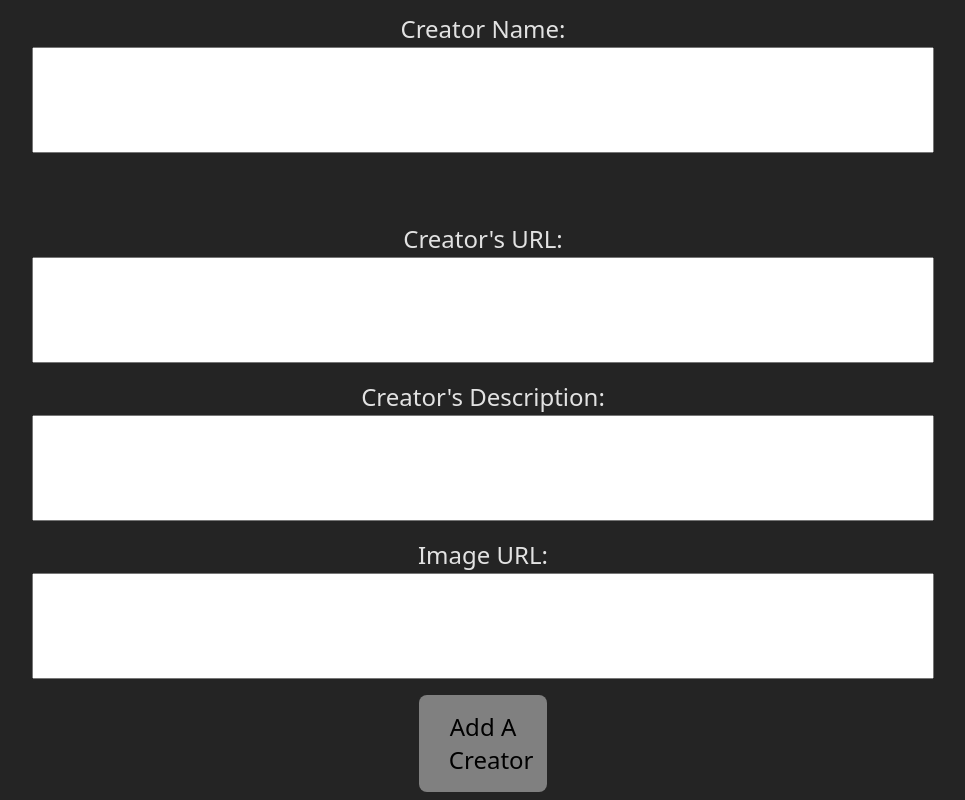
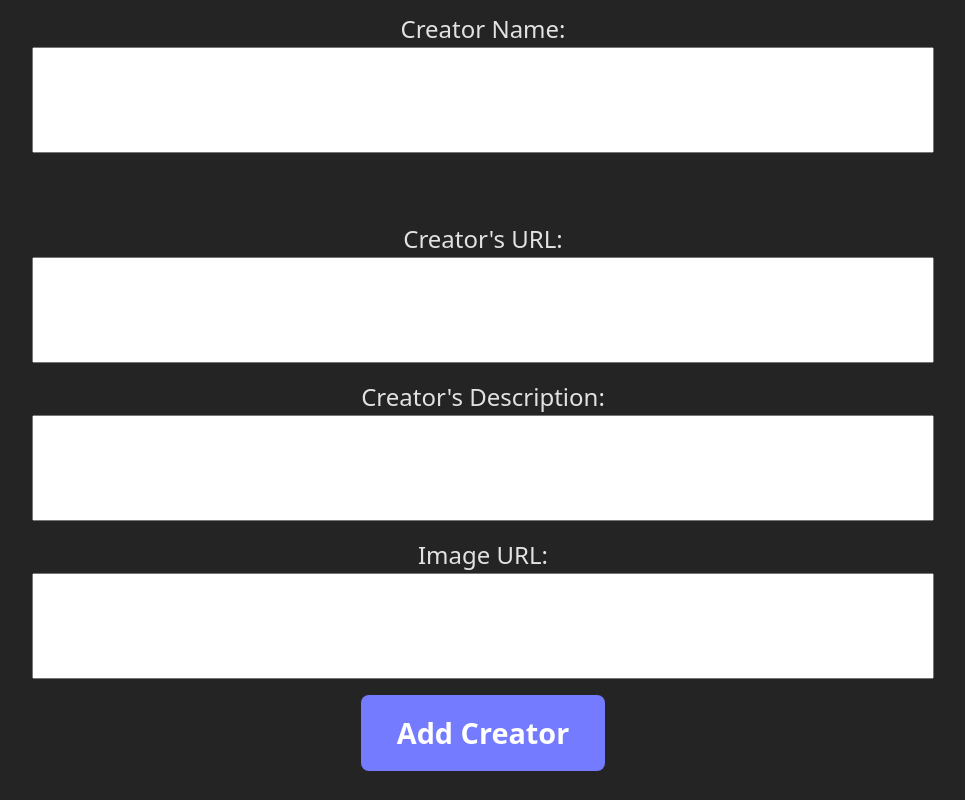
Before and after one commit to Ian-Acosta2330/creatorverse, a React (Vite) app: page /AddCreator in a window 1280 px wide. Shown: the part 241-1041 px from the top of the page, without its empty margins (157-1122 px from the left). After the commit the page ends 1020 px from the top, so only its background shows below. Built offline with nearby package versions, Linux system fonts and the light colour scheme.

Commit message:
added viewable cards on home

```diff
--- a/src/index.css
+++ b/src/index.css
@@ -258,6 +258,15 @@ nav a:hover{
   margin:auto;
 }
 .fieldList button {
-  width: 10vw;
+  color: white;
+  font-size: 1.2em;
+  font-weight:600;
+  width: auto;
   margin: auto;
+  background-color: #747bff;
 }
+
+.container{
+  height: 50vh;
+  overflow-y: auto;
+}
--- a/src/pages/AddCreator.jsx
+++ b/src/pages/AddCreator.jsx
@@ -60,7 +60,7 @@ function AddCreator() {
                         <textarea name="c_img" value={c_img} onChange={(event)=>setImg(event.target.value)}/>
                     </label>
 
-                    <button type="submit">Add A Creator</button>
+                    <button type="submit">Add Creator</button>
                 </div>
             </form>
         </>
--- a/src/pages/Home.jsx
+++ b/src/pages/Home.jsx
@@ -1,5 +1,6 @@
 import { Link } from "react-router-dom";
 import "../index.css"
+import ShowCreators from "./ShowCreators";
 
 function Home() {
     return (
@@ -11,6 +12,11 @@ function Home() {
                 <Link to="/AddCreator"><button>Add a Creator</button></Link>
 
             </ul>
+
+            <div className="container">
+                <ShowCreators />
+            </div>
+
         </>
     );
 }
```
Also changed, not shown: 1 other file (tests, documents, lock files or other folders).
